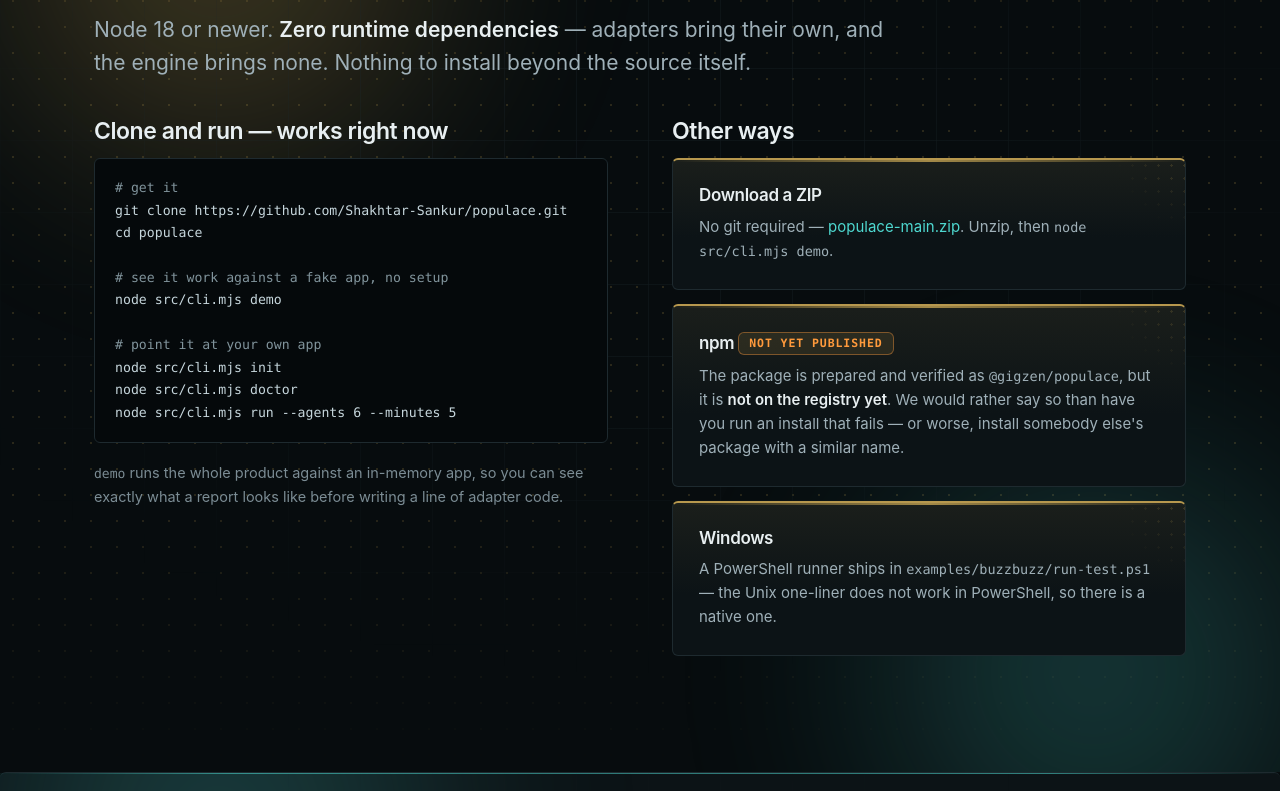
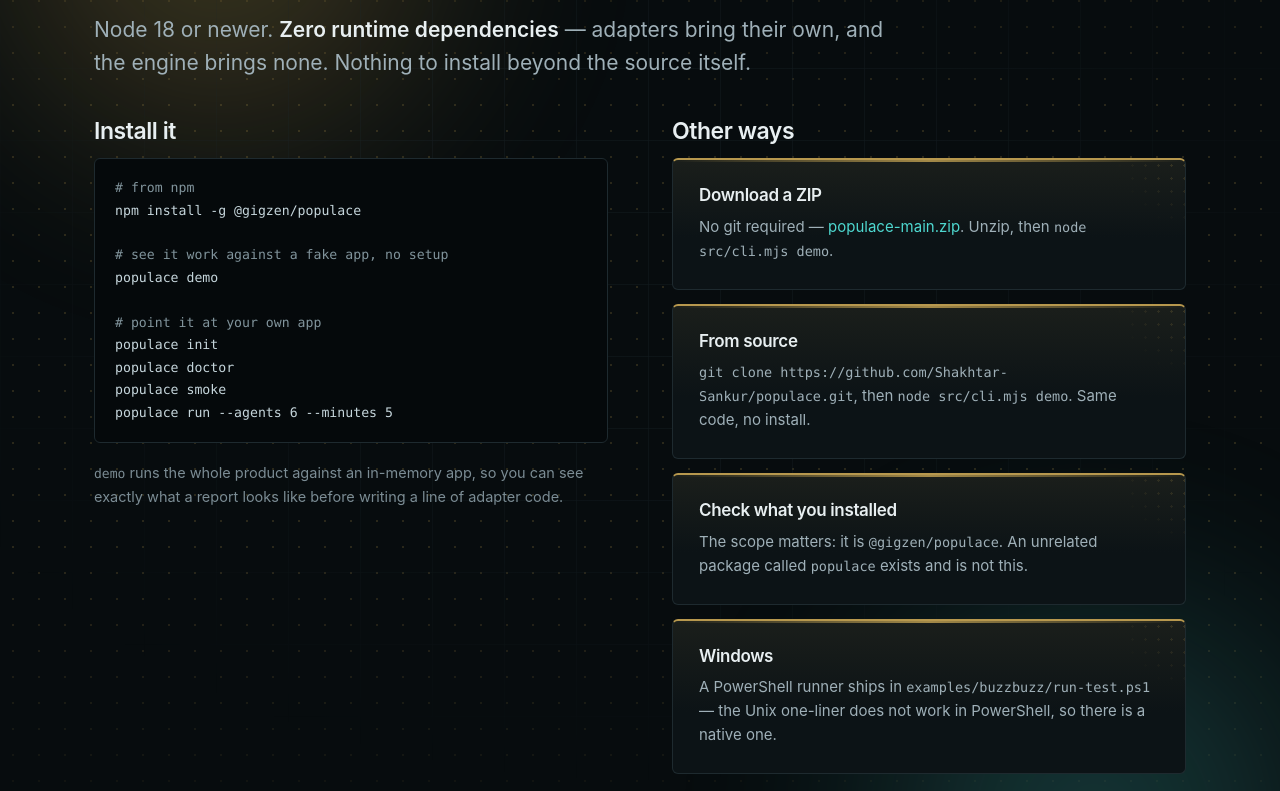
Before and after one commit to Shakhtar-Sankur/populace, a website: page docs/index.html in a window 1280 px wide. Shown: the part 9849-10640 px from the top of the page. Drawn offline with Linux system fonts and the light colour scheme; animation ran at ten frames a second.

Commit message:
Populace is on npm: @gigzen/populace@0.1.0
Published and verified from the registry rather than from the terminal
output: latest 0.1.0, AGPL-3.0-only, bin populace, 38 files, 302.7 kB
unpacked, shasum d6ebc8ab87b81a0701b5eaa82c5f774e4c743890 — byte-identical
to the tarball that was installed and run end to end before publishing.

npm install is now the primary route on the Populace site; cloning moves
to "other ways". Every "not yet published" and "early access" claim is
gone from the company site, the privacy page, the test report and the
README, because they are no longer true.

One card was added deliberately: the scope matters. An unrelated package
called `populace` already exists on npm and is not this. Anyone told to
"install populace" would get somebody else's SDK, so the site names the
full `@gigzen/populace` and says so outright.

These lines were held back until the command actually worked. A site whose
argument is that it publishes what is true, including what failed, cannot
carry an install instruction that does not install.

Verified: 0 contrast failures across 306 elements, no overflow.

```diff
--- a/docs/index.html
+++ b/docs/index.html
@@ -1030,18 +1030,18 @@
 
     <div class="grid2 rv" style="margin-top:38px; align-items:start">
       <div>
-        <h3 style="margin-bottom:14px">Clone and run — works right now</h3>
-        <pre><span class="cm"># get it</span>
-git clone https://github.com/Shakhtar-Sankur/populace.git
-cd populace
+        <h3 style="margin-bottom:14px">Install it</h3>
+        <pre><span class="cm"># from npm</span>
+npm install -g @gigzen/populace
 
 <span class="cm"># see it work against a fake app, no setup</span>
-node src/cli.mjs demo
+populace demo
 
 <span class="cm"># point it at your own app</span>
-node src/cli.mjs init
-node src/cli.mjs doctor
-node src/cli.mjs run --agents 6 --minutes 5</pre>
+populace init
+populace doctor
+populace smoke
+populace run --agents 6 --minutes 5</pre>
         <p style="font-size:14.5px; color:var(--muted)">
           <code>demo</code> runs the whole product against an in-memory app, so you can see
           exactly what a report looks like before writing a line of adapter code.
@@ -1057,12 +1057,16 @@
             Unzip, then <code>node src/cli.mjs demo</code>.</p>
         </div>
         <div class="card" style="margin-bottom:14px">
-          <h3 style="font-size:17px">npm <span class="pill warn" style="vertical-align:2px">Not yet published</span></h3>
+          <h3 style="font-size:17px">From source</h3>
           <p style="font-size:15px">
-            The package is prepared and verified as <code>@gigzen/populace</code>, but it is
-            <strong>not on the registry yet</strong>. We would rather say so than have you
-            run an install that fails — or worse, install somebody else's package with a
-            similar name.</p>
+            <code>git clone https://github.com/Shakhtar-Sankur/populace.git</code>, then
+            <code>node src/cli.mjs demo</code>. Same code, no install.</p>
+        </div>
+        <div class="card" style="margin-bottom:14px">
+          <h3 style="font-size:17px">Check what you installed</h3>
+          <p style="font-size:15px">
+            The scope matters: it is <code>@gigzen/populace</code>. An unrelated package
+            called <code>populace</code> exists and is not this.</p>
         </div>
         <div class="card">
           <h3 style="font-size:17px">Windows</h3>
```
Also changed, not shown: README.md.
